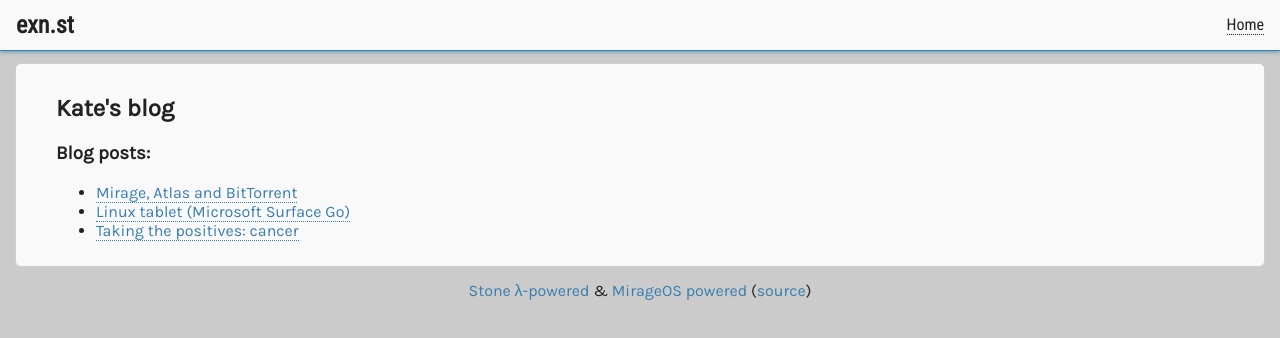
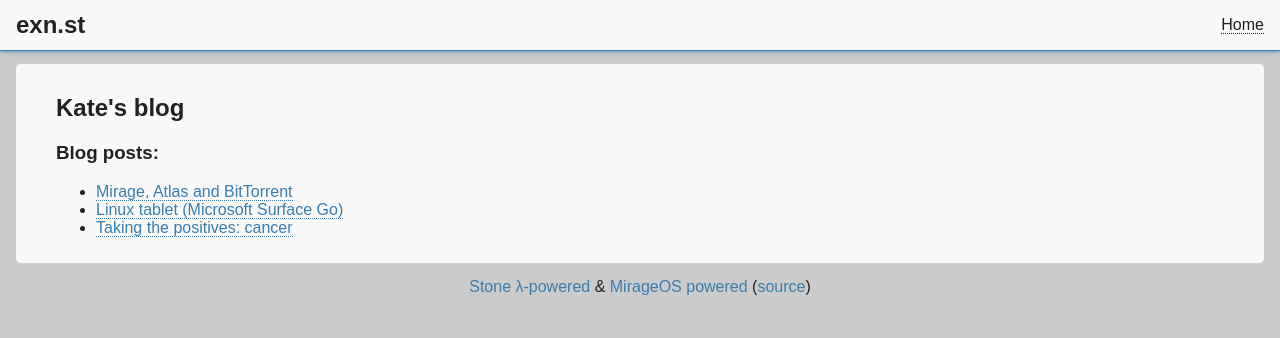
Before and after one commit to kit-ty-kate/exn.st, a plain HTML site: page index.html in a window 1280 px wide. Drawn offline with Linux system fonts and the light colour scheme.

Commit message:
Use the system Arial as default font

```diff
--- a/static/style.css
+++ b/static/style.css
@@ -2,13 +2,10 @@
   0. Do whatever you want with this file.
 */
 
-/* Google fonts */
-@import url('https://fonts.googleapis.com/css2?family=Karla:wght@400&family=Roboto:wght@400&family=Roboto+Condensed:wght@400&display=swap');
-
 body{
 	margin: 0 auto;
 	color: #222;
-	font-family: 'Karla', Arial, sans-serif;
+	font-family: Arial, sans-serif;
 	background: #cbcbcb;
 }
 header{
@@ -28,13 +25,11 @@ header{
 	font-size: 1.5em;
 	margin: 0px;
 	line-height: 50px;
-	font-family: 'Roboto Condensed', sans-serif;
 }
 nav{
 	float: right;
 	margin-right: 1em;
 	font-size: 16px;
-	font-family: 'Roboto Condensed';
 	line-height: 50px;
 }
 nav ul{
```
